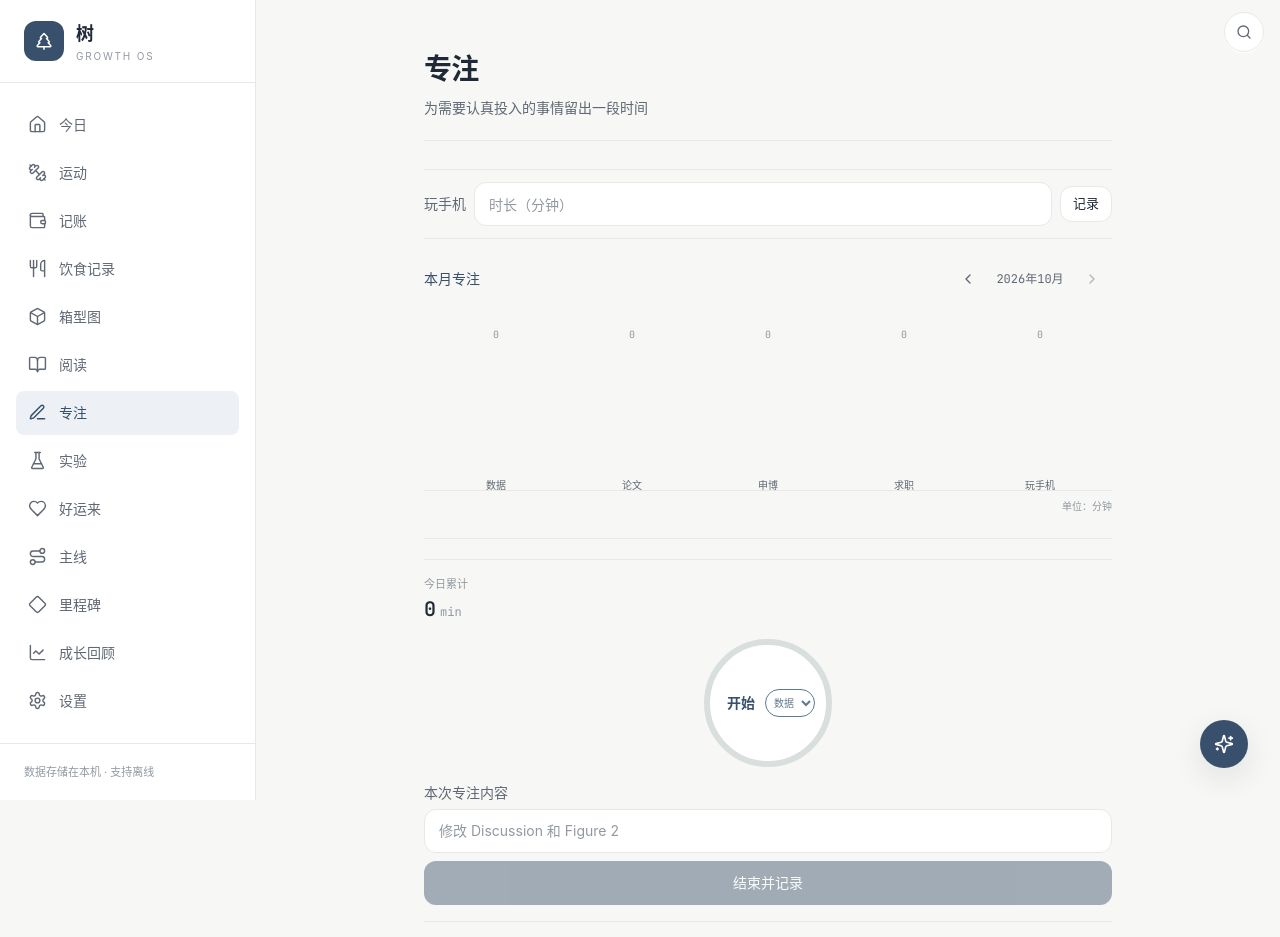
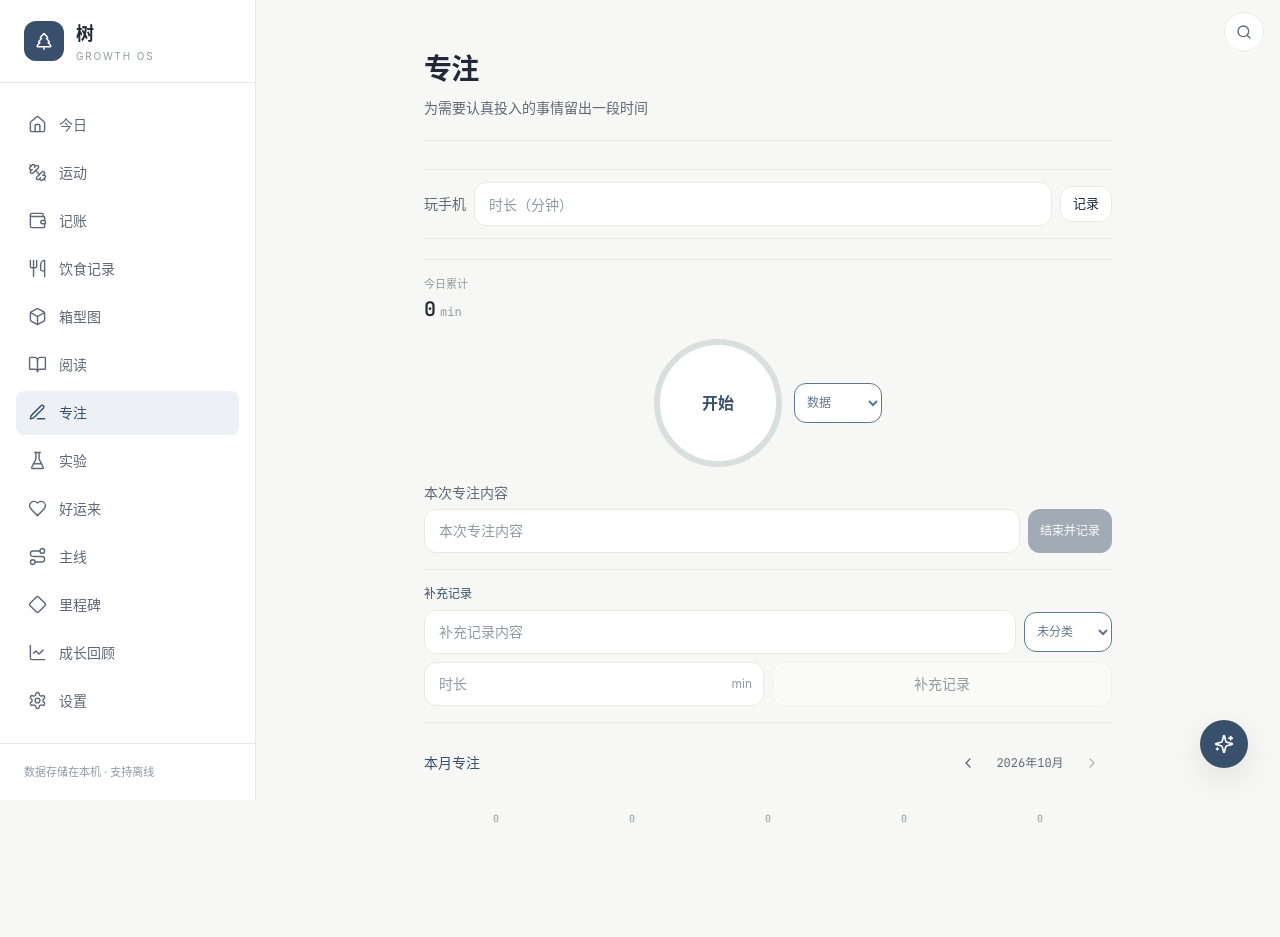
Before and after one commit to shuhan131313-jpg/xiaoshu-growth-os, a Next.js app: page /research in a window 1280 px wide. Shown: the top 937 px of the page. Built offline with nearby package versions, Linux system fonts and the light colour scheme.

Commit message:
优化专注页面布局与记录管理

```diff
--- a/app/research/page.tsx
+++ b/app/research/page.tsx
@@ -1,7 +1,7 @@
 "use client";
 
 import { useEffect, useRef, useState } from "react";
-import { Check, ChevronLeft, ChevronRight } from "lucide-react";
+import { Check, ChevronLeft, ChevronRight, Pencil, Trash2 } from "lucide-react";
 import { Card, CardContent } from "@/components/ui/card";
 import { Button } from "@/components/ui/button";
 import { Input } from "@/components/ui/input";
@@ -42,6 +42,7 @@ export default function ResearchPage() {
   const [phoneInput, setPhoneInput] = useState("");
   const [selectedMonth, setSelectedMonth] = useState(today.slice(0, 7));
   const [focusCategory, setFocusCategory] = useState<FocusCategory>("数据");
+  const [manualCategory, setManualCategory] = useState<FocusCategory | "">("");
   const [timerActive, setTimerActive] = useState(false);
   const [savingSession, setSavingSession] = useState(false);
   const [manualSummary, setManualSummary] = useState("");
@@ -51,6 +52,10 @@ export default function ResearchPage() {
   const [draftReady, setDraftReady] = useState(false);
   const timerRef = useRef<TimerHandle>(null);
   const manualSubmittingRef = useRef(false);
+  const [editingId, setEditingId] = useState<number | null>(null);
+  const [editSummary, setEditSummary] = useState("");
+  const [editCategory, setEditCategory] = useState<FocusCategory | "">("");
+  const [editDuration, setEditDuration] = useState("");
 
   const todayMinutes = history
     .filter((item) => item.date === today)
@@ -133,9 +138,10 @@ export default function ResearchPage() {
     manualSubmittingRef.current = true;
     setManualSaving(true);
     try {
-      const result = await createSession(minutes * 60, "manual", manualSummary, focusCategory);
+      const result = await createSession(minutes * 60, "manual", manualSummary, manualCategory || undefined);
       setManualSummary("");
       setManualMinutes("");
+      setManualCategory("");
       showFeedback(`已补充 ${result.duration} min`);
     } finally {
       manualSubmittingRef.current = false;
@@ -153,6 +159,71 @@ export default function ResearchPage() {
     setPhoneInput("");
     await refresh();
     showFeedback(`已记录玩手机 ${duration} min`);
+  }
+
+  function beginEdit(record: ResearchRecord) {
+    setEditingId(record.id ?? null);
+    setEditSummary(record.summary ?? "");
+    setEditCategory(record.category ?? "");
+    setEditDuration(String(record.duration));
+  }
+
+  function cancelEdit() {
+    setEditingId(null);
+    setEditSummary("");
+    setEditCategory("");
+    setEditDuration("");
+  }
+
+  async function saveEdit(record: ResearchRecord) {
+    if (record.id == null) return;
+    const duration = validManualMinutes(editDuration);
+    if (duration == null) {
+      showFeedback("请输入大于 0 的有效时长");
+      return;
+    }
+    await repos.research.update(record.id, {
+      duration,
+      summary: editSummary.trim() || undefined,
+      category: editCategory || undefined,
+    });
+    cancelEdit();
+    await refresh();
+    showFeedback("专注记录已更新");
+  }
+
+  async function deleteSession(record: ResearchRecord) {
+    if (record.id == null || !window.confirm("确定删除这条专注记录吗？")) return;
+    await repos.research.delete(record.id);
+    if (editingId === record.id) cancelEdit();
+    await refresh();
+    showFeedback("专注记录已删除");
+  }
+
+  function CategorySelect({
+    value,
+    onChange,
+    allowEmpty = false,
+    ariaLabel,
+  }: {
+    value: FocusCategory | "";
+    onChange: (value: FocusCategory | "") => void;
+    allowEmpty?: boolean;
+    ariaLabel: string;
+  }) {
+    const selected = value || "数据";
+    return (
+      <select
+        value={value}
+        onChange={(event) => onChange(event.target.value as FocusCategory | "")}
+        className="h-10 w-[88px] shrink-0 rounded-xl border bg-white px-2 text-xs outline-none"
+        style={{ borderColor: FOCUS_CATEGORY_META[selected].color, color: FOCUS_CATEGORY_META[selected].color }}
+        aria-label={ariaLabel}
+      >
+        {allowEmpty && <option value="">未分类</option>}
+        {FOCUS_CATEGORIES.map((category) => <option key={category} value={category}>{category}</option>)}
+      </select>
+    );
   }
 
   const monthResearch = history.filter((record) => record.date.startsWith(selectedMonth));
@@ -194,6 +265,106 @@ export default function ResearchPage() {
         </div>
       </section>
 
+      {/* 专注计时 */}
+      <section id="focus-timer" className="scroll-mt-6 border-y border-line py-4">
+        <div className="pb-3">
+          <div>
+            <p className="text-[11px] text-ink-faint">今日累计</p>
+            <p className="tabular mt-0.5 text-xl font-semibold text-ink">
+              {todayMinutes}<span className="ml-1 text-xs font-normal text-ink-faint">min</span>
+            </p>
+          </div>
+        </div>
+
+        <Timer
+          ref={timerRef}
+          size={128}
+          className="py-1"
+          disabled={savingSession}
+          onActiveChange={setTimerActive}
+          startControl={
+            <CategorySelect
+              value={focusCategory}
+              onChange={(value) => setFocusCategory(value as FocusCategory)}
+              ariaLabel="专注分类"
+            />
+          }
+        />
+
+        <div className="mt-3">
+          <Label>本次专注内容</Label>
+          <div className="mt-1 flex items-center gap-2">
+            <Input
+              value={summary}
+              onChange={(event) => setSummary(event.target.value)}
+              placeholder="本次专注内容"
+              maxLength={240}
+              className="min-w-0 flex-1"
+            />
+            <Button
+              variant="accent"
+              className="shrink-0 whitespace-nowrap px-3 text-xs"
+              onClick={finishTimer}
+              disabled={!timerActive || savingSession}
+            >
+              {savingSession ? "保存中…" : "结束并记录"}
+            </Button>
+          </div>
+        </div>
+
+        <div className="mt-4 border-t border-line pt-4">
+          <p className="mb-2 text-xs font-medium text-primary">补充记录</p>
+          <div className="flex items-center gap-2">
+            <Input
+              value={manualSummary}
+              onChange={(event) => setManualSummary(event.target.value)}
+              placeholder="补充记录内容"
+              maxLength={240}
+              className="min-w-0 flex-1"
+            />
+            <CategorySelect
+              value={manualCategory}
+              onChange={setManualCategory}
+              allowEmpty
+              ariaLabel="补充记录分类"
+            />
+          </div>
+          <div className="mt-2 grid grid-cols-[1fr_1fr] gap-2">
+            <div className="relative">
+              <Input
+                type="number"
+                inputMode="numeric"
+                min="1"
+                step="1"
+                value={manualMinutes}
+                onChange={(event) => setManualMinutes(event.target.value)}
+                onEnterSubmit={addManualSession}
+                enterKeyHint="done"
+                placeholder="时长"
+                className="pr-10"
+                aria-label="补充记录时长（分钟）"
+              />
+              <span className="pointer-events-none absolute right-3 top-1/2 -translate-y-1/2 text-xs text-ink-faint">
+                min
+              </span>
+            </div>
+            <Button
+              variant="outline"
+              onClick={addManualSession}
+              disabled={manualSaving || validManualMinutes(manualMinutes) == null}
+            >
+              {manualSaving ? "保存中…" : "补充记录"}
+            </Button>
+          </div>
+        </div>
+
+        {feedback && (
+          <p className="mt-3 flex items-center justify-center gap-1 rounded-lg bg-[#F2F2F0] px-3 py-2 text-xs text-ink-soft">
+            <Check className="h-3.5 w-3.5 text-primary" /> {feedback}
+          </p>
+        )}
+      </section>
+
       <Card>
         <CardContent>
           <div className="flex items-center justify-between">
@@ -233,98 +404,6 @@ export default function ResearchPage() {
         </CardContent>
       </Card>
 
-      {/* 专注计时 */}
-      <section id="focus-timer" className="scroll-mt-6 border-y border-line py-4">
-        <div className="pb-3">
-          <div>
-            <p className="text-[11px] text-ink-faint">今日累计</p>
-            <p className="tabular mt-0.5 text-xl font-semibold text-ink">
-              {todayMinutes}<span className="ml-1 text-xs font-normal text-ink-faint">min</span>
-            </p>
-          </div>
-        </div>
-
-        <Timer
-          ref={timerRef}
-          size={128}
-          className="py-1"
-          disabled={savingSession}
-          onActiveChange={setTimerActive}
-          startControl={(
-            <select
-              value={focusCategory}
-              onChange={(event) => setFocusCategory(event.target.value as FocusCategory)}
-              className="h-7 max-w-[52px] rounded-full border border-line bg-white px-1 text-[10px] text-ink outline-none"
-              style={{ borderColor: FOCUS_CATEGORY_META[focusCategory].color, color: FOCUS_CATEGORY_META[focusCategory].color }}
-              aria-label="专注分类"
-            >
-              {FOCUS_CATEGORIES.map((category) => <option key={category} value={category}>{category}</option>)}
-            </select>
-          )}
-        />
-
-        <div className="mt-3">
-          <Label>本次专注内容</Label>
-          <Input
-            value={summary}
-            onChange={(event) => setSummary(event.target.value)}
-            placeholder="修改 Discussion 和 Figure 2"
-            maxLength={240}
-          />
-          <Button
-            variant="accent"
-            className="mt-2 w-full"
-            onClick={finishTimer}
-            disabled={!timerActive || savingSession}
-          >
-            {savingSession ? "保存中…" : "结束并记录"}
-          </Button>
-        </div>
-
-        <div className="mt-4 border-t border-line pt-4">
-          <p className="mb-2 text-xs font-medium text-primary">补充记录</p>
-          <Input
-            value={manualSummary}
-            onChange={(event) => setManualSummary(event.target.value)}
-            placeholder="刚才修改了结果部分"
-            maxLength={240}
-          />
-          <div className="mt-2 grid grid-cols-[1fr_1fr] gap-2">
-            <div className="relative">
-              <Input
-                type="number"
-                inputMode="numeric"
-                min="1"
-                step="1"
-                value={manualMinutes}
-                onChange={(event) => setManualMinutes(event.target.value)}
-                onEnterSubmit={addManualSession}
-                enterKeyHint="done"
-                placeholder="时长"
-                className="pr-10"
-                aria-label="补充记录时长（分钟）"
-              />
-              <span className="pointer-events-none absolute right-3 top-1/2 -translate-y-1/2 text-xs text-ink-faint">
-                min
-              </span>
-            </div>
-            <Button
-              variant="outline"
-              onClick={addManualSession}
-              disabled={manualSaving || validManualMinutes(manualMinutes) == null}
-            >
-              {manualSaving ? "保存中…" : "补充记录"}
-            </Button>
-          </div>
-        </div>
-
-        {feedback && (
-          <p className="mt-3 flex items-center justify-center gap-1 rounded-lg bg-[#F2F2F0] px-3 py-2 text-xs text-ink-soft">
-            <Check className="h-3.5 w-3.5 text-primary" /> {feedback}
-          </p>
-        )}
-      </section>
-
       {/* 专注记录（全部历史，跨月完整保留；统一折叠） */}
       {history.length > 0 && (
         <Card>
@@ -341,23 +420,52 @@ export default function ResearchPage() {
                   key={r.id}
                   className="border-b border-line pb-3 last:border-0"
                 >
-                  <div className="flex items-center justify-between">
+                  <div className="flex items-center justify-between gap-2">
                     <span className="tabular text-sm font-medium text-ink">
                       {r.date}
                     </span>
-                    <span className="tabular text-xs text-ink-faint">
-                      {r.duration} 分钟{r.source === "manual" ? " · 补录" : ""}
-                    </span>
+                    {editingId === r.id ? (
+                      <div className="flex items-center gap-1.5">
+                        <Input
+                          type="number"
+                          min="1"
+                          step="1"
+                          value={editDuration}
+                          onChange={(event) => setEditDuration(event.target.value)}
+                          className="h-8 w-20 px-2 text-xs"
+                          aria-label="编辑专注时长"
+                        />
+                        <Button size="sm" variant="accent" onClick={() => saveEdit(r)}>保存</Button>
+                        <Button size="sm" variant="ghost" onClick={cancelEdit}>取消</Button>
+                      </div>
+                    ) : (
+                      <div className="flex items-center gap-1.5">
+                        <span className="tabular text-xs text-ink-faint">
+                          {r.duration} 分钟{r.source === "manual" ? " · 补录" : ""}
+                        </span>
+                        <button type="button" className="rounded-md p-1 text-ink-faint hover:bg-line/50 hover:text-primary" onClick={() => beginEdit(r)} aria-label="编辑专注记录">
+                          <Pencil className="h-3.5 w-3.5" />
+                        </button>
+                        <button type="button" className="rounded-md p-1 text-ink-faint hover:bg-line/50 hover:text-red-500" onClick={() => deleteSession(r)} aria-label="删除专注记录">
+                          <Trash2 className="h-3.5 w-3.5" />
+                        </button>
+                      </div>
+                    )}
                   </div>
-                  {r.category && FOCUS_CATEGORY_META[r.category] && (
+                  {editingId === r.id ? (
+                    <div className="mt-2 space-y-2">
+                      <Input value={editSummary} onChange={(event) => setEditSummary(event.target.value)} placeholder="专注内容" aria-label="编辑专注内容" />
+                      <CategorySelect value={editCategory} onChange={setEditCategory} allowEmpty ariaLabel="编辑专注分类" />
+                    </div>
+                  ) : r.category && FOCUS_CATEGORY_META[r.category] ? (
                     <span
                       className="mt-2 inline-flex rounded-full px-2 py-0.5 text-[10px] font-medium"
                       style={{ color: FOCUS_CATEGORY_META[r.category].color, backgroundColor: FOCUS_CATEGORY_META[r.category].background }}
                     >
                       {r.category}
                     </span>
-                  )}
-                  {r.summary && (
+                  ) : null}
+                  {editingId !== r.id && r.summary && (
                     <p className="mt-1 text-[13px] text-ink-soft">{r.summary}</p>
                   )}
                 </div>
--- a/components/common/timer.tsx
+++ b/components/common/timer.tsx
@@ -74,7 +74,8 @@ export const Timer = forwardRef<TimerHandle, TimerProps>(function Timer(
 
   return (
     <div className={cn("flex justify-center", className)}>
-      <div className="relative" style={{ width: size, height: size }}>
+      <div className={cn("flex items-center justify-center", !active && "gap-3")}>
+        <div className="relative shrink-0" style={{ width: size, height: size }}>
           <svg width={size} height={size} aria-hidden="true">
             <circle
               cx={size / 2}
@@ -91,20 +92,19 @@ export const Timer = forwardRef<TimerHandle, TimerProps>(function Timer(
                 {fmt(elapsed)}
               </span>
             ) : (
-            <div className="flex items-center gap-1">
               <button
                 type="button"
                 onClick={start}
                 disabled={disabled}
-                className="rounded-full px-1.5 py-1 text-sm font-semibold text-primary transition hover:bg-primary/[0.03]"
+                className="flex h-full w-full items-center justify-center rounded-full text-base font-semibold text-primary transition hover:bg-primary/[0.03]"
                 aria-label="开始专注"
               >
                 开始
               </button>
-              {startControl}
-            </div>
             )}
           </div>
+        </div>
+        {!active && startControl}
       </div>
     </div>
   );
```
Lines whose indentation alone changed are shown as unchanged.
